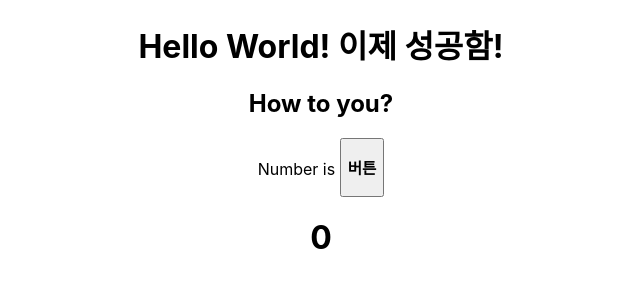
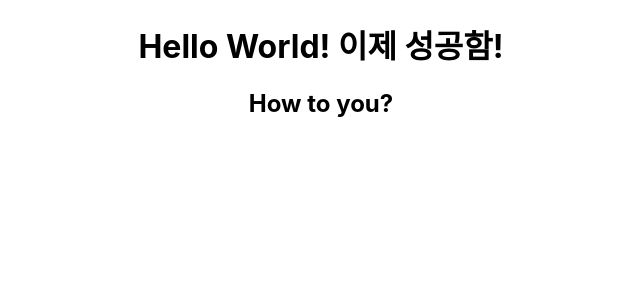
Before and after one commit to dong-geon-Lee/test-deploy, a React (Create React App) app: page / in a window 1280 px wide. Shown: the top 300 px of the page, without its empty margins (319-959 px from the left). Built offline with nearby package versions, Linux system fonts and the light colour scheme.

Commit message:
왜 페이지 안뜨지??

```diff
--- a/src/App.js
+++ b/src/App.js
@@ -1,13 +1,11 @@
 import React from "react";
 import "./App.css";
-import AddCounter from "./components/AddCounter";
 
 const App = () => {
   return (
     <div className="App">
       <h1>Hello World! 이제 성공함!</h1>
       <h2>How to you?</h2>
-      <AddCounter />
     </div>
   );
 };
--- a/src/components/AddCounter.jsx
+++ /dev/null
@@ -1,21 +0,0 @@
-import React, { useState } from "react";
-
-const AddCounter = () => {
-  const [counter, setCounter] = useState(0);
-
-  const handler = () => {
-    setCounter((prev) => prev + 1);
-  };
-
-  return (
-    <div>
-      <label>Number is </label>
-      <button onClick={handler}>
-        <h3>버튼</h3>
-      </button>
-      <h1>{counter}</h1>
-    </div>
-  );
-};
-
-export default AddCounter;
```
